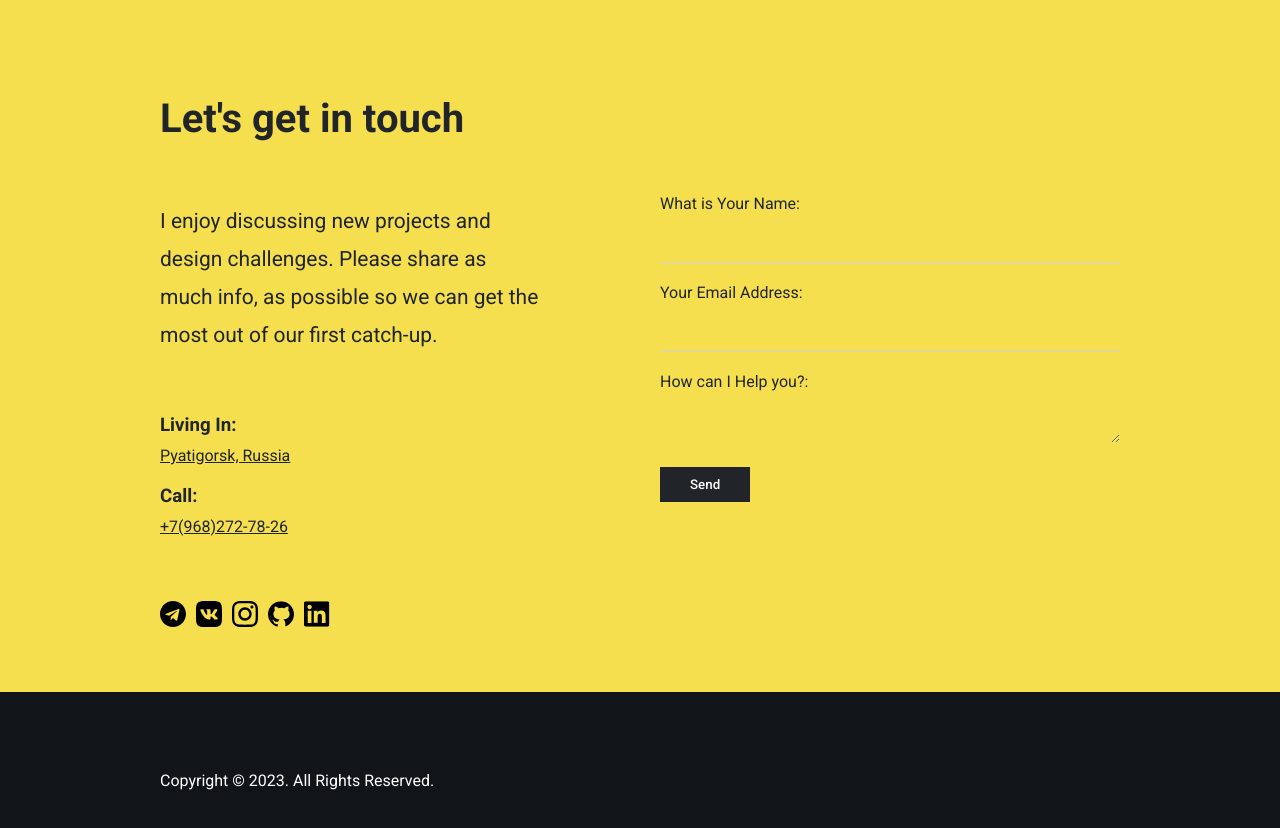
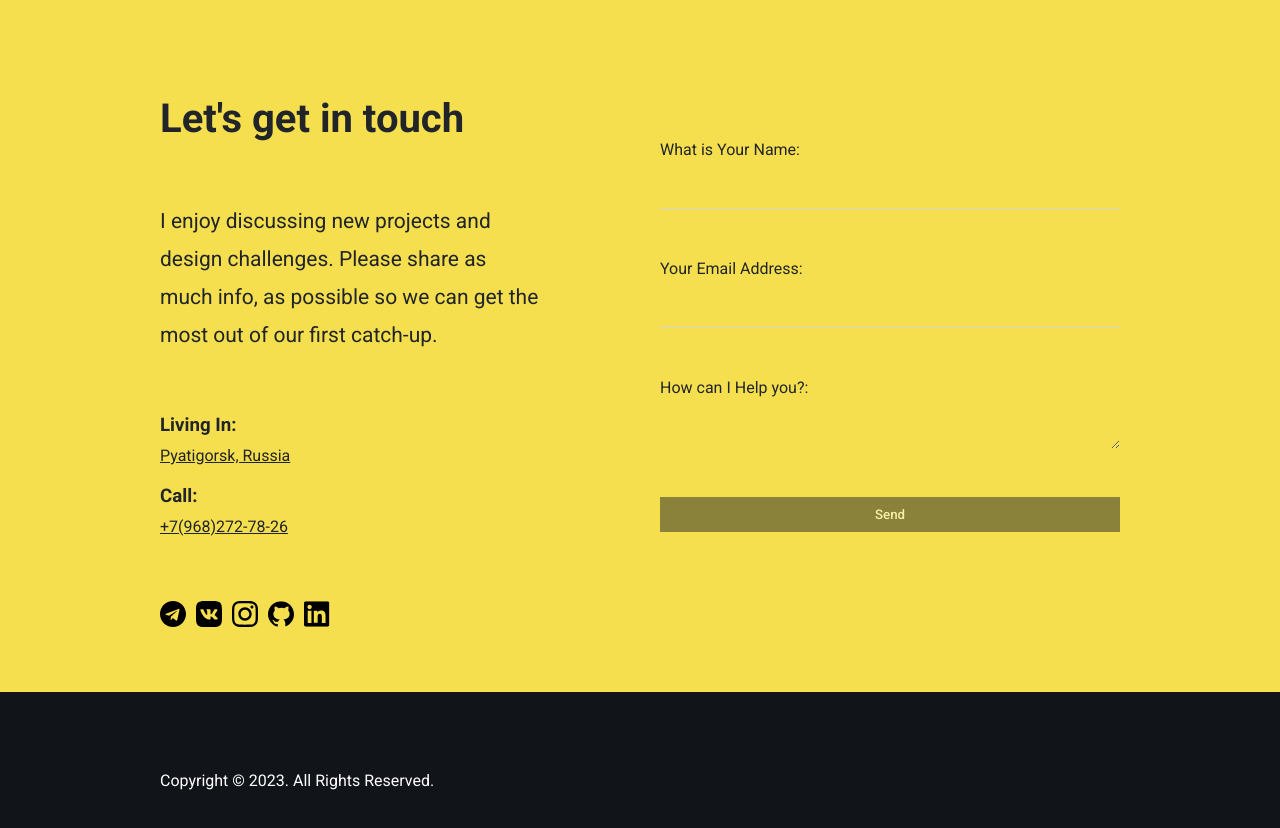
Before and after one commit to Kravchenko-Sergey/Portfolio, a React (Create React App) app: page / in a window 1280 px wide. Shown: the part 4260-5088 px from the top of the page. Built offline with nearby package versions, Linux system fonts and the light colour scheme.

Commit message:
added form validation

```diff
--- a/package.json
+++ b/package.json
@@ -15,6 +15,7 @@
     "node-sass": "^8.0.0",
     "react": "^18.2.0",
     "react-dom": "^18.2.0",
+    "react-hook-form": "^7.43.9",
     "react-scripts": "5.0.1",
     "react-scroll-to-top": "^3.0.0",
     "typescript": "^4.4.2",
--- a/src/App.tsx
+++ /dev/null
@@ -1,25 +0,0 @@
-import React from 'react'
-import './App.scss'
-import { Header } from './components/Header/Header'
-import { Main } from './components/Main/Main'
-import { Skills } from './components/Skills/Skills'
-import { Projects } from './components/Projects/Projects'
-import { DistantWork } from './components/DistantWork/DistantWork'
-import { Contacts } from './components/Contacts/Contacts'
-import { Footer } from './components/Footer/Footer'
-import { AboutMe } from './components/AboutMe/AboutMe'
-
-export function App() {
-	return (
-		<div className='App'>
-			<Header />
-			<Main />
-			<AboutMe />
-			<Skills />
-			<Projects />
-			<DistantWork />
-			<Contacts />
-			<Footer />
-		</div>
-	)
-}
--- /dev/null
+++ b/src/app/App.tsx
@@ -0,0 +1,25 @@
+import React from 'react'
+import './App.scss'
+import { Header } from '../components/Header/Header'
+import { Main } from '../components/Main/Main'
+import { Skills } from '../components/Skills/Skills'
+import { Projects } from '../components/Projects/Projects'
+import { DistantWork } from '../components/DistantWork/DistantWork'
+import { Contacts } from '../components/Contacts/Contacts'
+import { Footer } from '../components/Footer/Footer'
+import { AboutMe } from '../components/AboutMe/AboutMe'
+
+export function App() {
+	return (
+		<div className='App'>
+			<Header />
+			<Main />
+			<AboutMe />
+			<Skills />
+			<Projects />
+			<DistantWork />
+			<Contacts />
+			<Footer />
+		</div>
+	)
+}
--- a/src/components/Contacts/Contacts.module.scss
+++ b/src/components/Contacts/Contacts.module.scss
@@ -62,7 +62,10 @@
                 span {
                     padding: 20px 0 0 0;
                 }
+                .item {
+                    height: 80px;
                     .input {
+                        width: 100%;
                         height: 50px;
                         color: black;
                         background-color: #f5df4e;
@@ -75,7 +78,14 @@
                             border-bottom: 1px solid black;
                         }
                     }
-                .textarea {padding: 10px 0 0 0;
+                    .inputError {
+                        padding: 10px 0 0 0;
+                        font-size: 14px;
+                        color: orangered;
+                    }
+                    .textarea {
+                        padding: 10px 0 0 0;
+                        width: 100%;
                         max-height: 120px;
                         color: black;
                         background-color: #f5df4e;
@@ -92,12 +102,26 @@
                         width: 80%
                     }
                 }
+            }
             .button {
+                margin: 20px 0 0 0;
                 padding: 10px 30px;
                 font-weight: 500;
                 color: white;
                 background-color: #212529;
                 border-style: none;
+                @media (max-width: 1115px) {
+                    margin: 0 0 20px 0;
+                }
+            }
+            .buttonDisabled {
+                margin: 20px 0 0 0;
+                padding: 10px 30px;
+                font-weight: 500;
+                color: white;
+                background-color: #212529;
+                border-style: none;
+                opacity: 0.5;
                 @media (max-width: 1115px) {
                     margin: 0 0 20px 0;
                 }
--- a/src/components/Contacts/Contacts.tsx
+++ b/src/components/Contacts/Contacts.tsx
@@ -6,8 +6,25 @@ import VKLogo from '../../assets/images/contactsIcons/cib logo.svg'
 import instagramLogo from '../../assets/images/contactsIcons/instagram logo.svg'
 import githubLogo from '../../assets/images/contactsIcons/github-1 logo.svg'
 import linkedInLogo from '../../assets/images/contactsIcons/LinkedIn_logo_In-Black logo.svg'
+import { SubmitHandler, useForm } from 'react-hook-form'
+
+type FormType = {
+	name: string
+	email: string
+	text: string
+}
 
 export const Contacts = () => {
+	const {
+		register,
+		handleSubmit,
+		formState: { errors, isValid },
+		reset
+	} = useForm<FormType>({ mode: 'onBlur' })
+	const onSubmit: SubmitHandler<FormType> = data => {
+		console.log(`Your name ${data.name}`)
+		reset()
+	}
 	return (
 		<div id='contacts' className={style.contactsBlock}>
 			<div className={`${styleContainer.container} ${style.contactsContainer}`}>
@@ -58,15 +75,47 @@ export const Contacts = () => {
 					</ul>
 				</div>
 				<div className={style.formBlock}>
-					<form action='' className={style.form}>
+					<form onSubmit={handleSubmit(onSubmit)} className={style.form}>
 						<span>What is Your Name:</span>
-						<input className={style.input} />
+						<div className={style.item}>
+							<input
+								{...register('name', {
+									required: 'Field is required!',
+									maxLength: { value: 20, message: 'Max length 20 symbols' }
+								})}
+								type='text'
+								className={style.input}
+							/>
+							{errors.name && <div className={style.inputError}>{errors.name.message}</div>}
+						</div>
 						<span>Your Email Address:</span>
-						<input className={style.input} />
+						<div className={style.item}>
+							<input
+								{...register('email', {
+									required: 'Field is required!',
+									pattern: { value: /[a-zA-Z0-9._-]+@[a-zA-Z0-9._-]+\.[a-zA-Z0-9_-]+/, message: 'Invalid email' }
+								})}
+								type='email'
+								className={style.input}
+							/>
+							{errors.email && <div className={style.inputError}>{errors.email.message}</div>}
+						</div>
 						<span>How can I Help you?:</span>
-						<textarea name='' id='' className={style.textarea}></textarea>
+						<div className={style.item}>
+							<textarea
+								{...register('text', {
+									required: 'Field is required!',
+									minLength: { value: 20, message: 'Minimum length is 20 symbols' },
+									maxLength: { value: 300, message: 'Maximum length is 300 symbols' }
+								})}
+								className={style.textarea}
+							/>
+							{errors.text && <div className={style.inputError}>{errors.text.message}</div>}
+						</div>
+						<button type='submit' disabled={!isValid} className={!isValid ? style.buttonDisabled : style.button}>
+							Send
+						</button>
 					</form>
-					<button className={style.button}>Send</button>
 				</div>
 			</div>
 		</div>
--- a/src/components/Projects/Projects.tsx
+++ b/src/components/Projects/Projects.tsx
@@ -23,7 +23,7 @@ const projects = [
 	},
 	{
 		id: '3',
-		URL: '',
+		URL: 'https://github.com/Kravchenko-Sergey/Counter',
 		image: counterImage,
 		title: 'Counter',
 		description: 'Lorem ipsum dolor sit amet, consectetur adipisicing.'
--- a/src/index.tsx
+++ b/src/index.tsx
@@ -1,7 +1,7 @@
 import React from 'react'
 import ReactDOM from 'react-dom/client'
 import './index.scss'
-import { App } from './App'
+import { App } from './app/App'
 
 const root = ReactDOM.createRoot(document.getElementById('root') as HTMLElement)
 root.render(<App />)
```
Also changed, not shown: src/app/App.scss (renamed from src/App.scss), 2 other files (tests, documents, lock files or other folders). Lines whose indentation alone changed are shown as unchanged.
